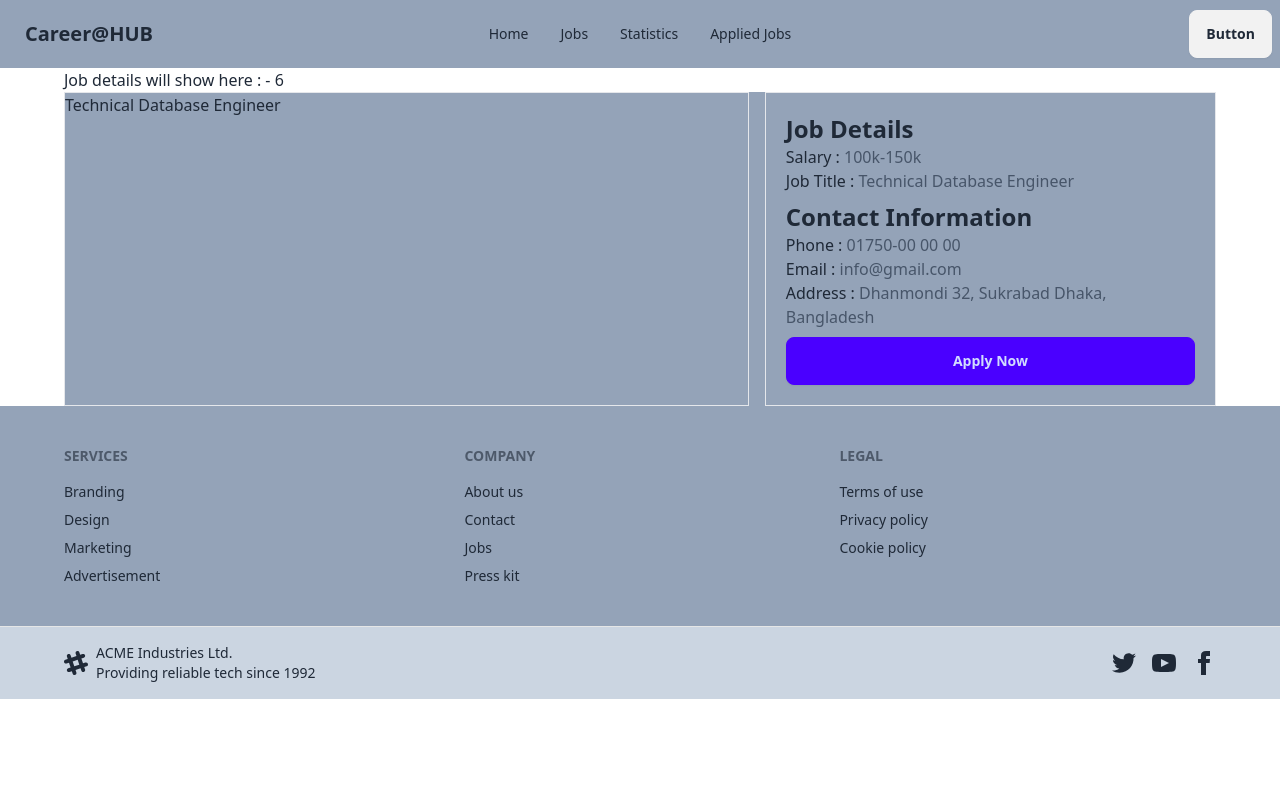
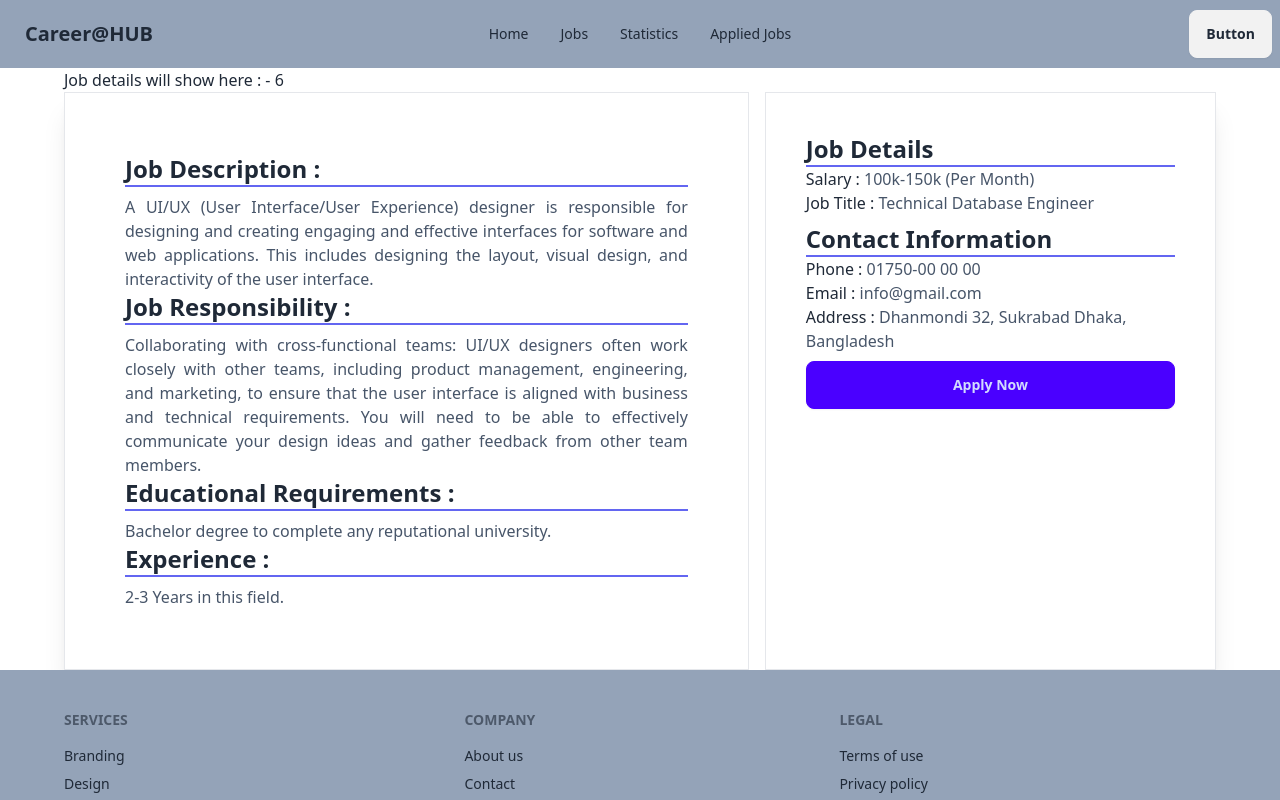
Before and after one commit to Ikram-Akbar/career_hub, a React (Vite) app: page /job/1 in a window 1280 px wide. Shown: the top 800 px of the page. Built offline with nearby package versions, Linux system fonts and the light colour scheme.

Commit message:
dynamic page for job details completed

```diff
--- a/src/Components/JobDetails/JobDetails.jsx
+++ b/src/Components/JobDetails/JobDetails.jsx
@@ -10,21 +10,45 @@ const JobDetails = () => {
   return (
     <div>
       <h1>Job details will show here : - {jobs.length} </h1>
-      <div className="grid md:grid-cols-5 gap-4  bg-slate-400">
+      <div className="grid md:grid-cols-5 gap-4 shadow-xl">
         <div className="border md:col-span-3">
-          <h1>{job.job_title}</h1>
+          <div className="m-5 p-10">
+            <h1 className="font-bold text-2xl border-b-2 border-indigo-500">
+              Job Description :{" "}
+            </h1>
+            <p className="text-slate-600 mt-2 text-justify">{job?.job_description}</p>
+            <h1 className="font-bold text-2xl border-b-2 border-indigo-500">
+              Job Responsibility :{" "}
+            </h1>
+            <p className="text-slate-600  mt-2 text-justify">{job?.job_responsibility}</p>
+            <h1 className="font-bold text-2xl border-b-2 border-indigo-500">
+              {" "}
+              Educational Requirements :{" "}
+            </h1>
+            <p className="text-slate-600  mt-2">{job?.educational_requirements}</p>
+            <h1 className="font-bold text-2xl border-b-2 border-indigo-500">
+              Experience :{" "}
+            </h1>
+            <p className="text-slate-600  mt-2">{job?.experiences}</p>
+          </div>
         </div>
-        <div className="border p-5 md:col-span-2">
-          <h1 className="font-bold text-2xl">Job Details</h1>
+
+        <div className="border p-10 md:col-span-2">
+          <h1 className="font-bold text-2xl border-b-2 border-indigo-500">
+            Job Details
+          </h1>
           <p className="font-medium">
-            Salary : <span className="text-slate-600"> {job?.salary}</span>
+            Salary :{" "}
+            <span className="text-slate-600"> {job?.salary} (Per Month)</span>
           </p>
           <p className="font-medium">
             {" "}
             Job Title :{" "}
             <span className="text-slate-600">{job?.job_title} </span>{" "}
           </p>
-          <h1 className="font-bold mt-2 text-2xl">Contact Information</h1>
+          <h1 className="font-bold mt-2 text-2xl border-b-2 border-indigo-500">
+            Contact Information
+          </h1>
           <p className="font-medium">
             Phone :{" "}
             <span className="text-slate-600">
```
